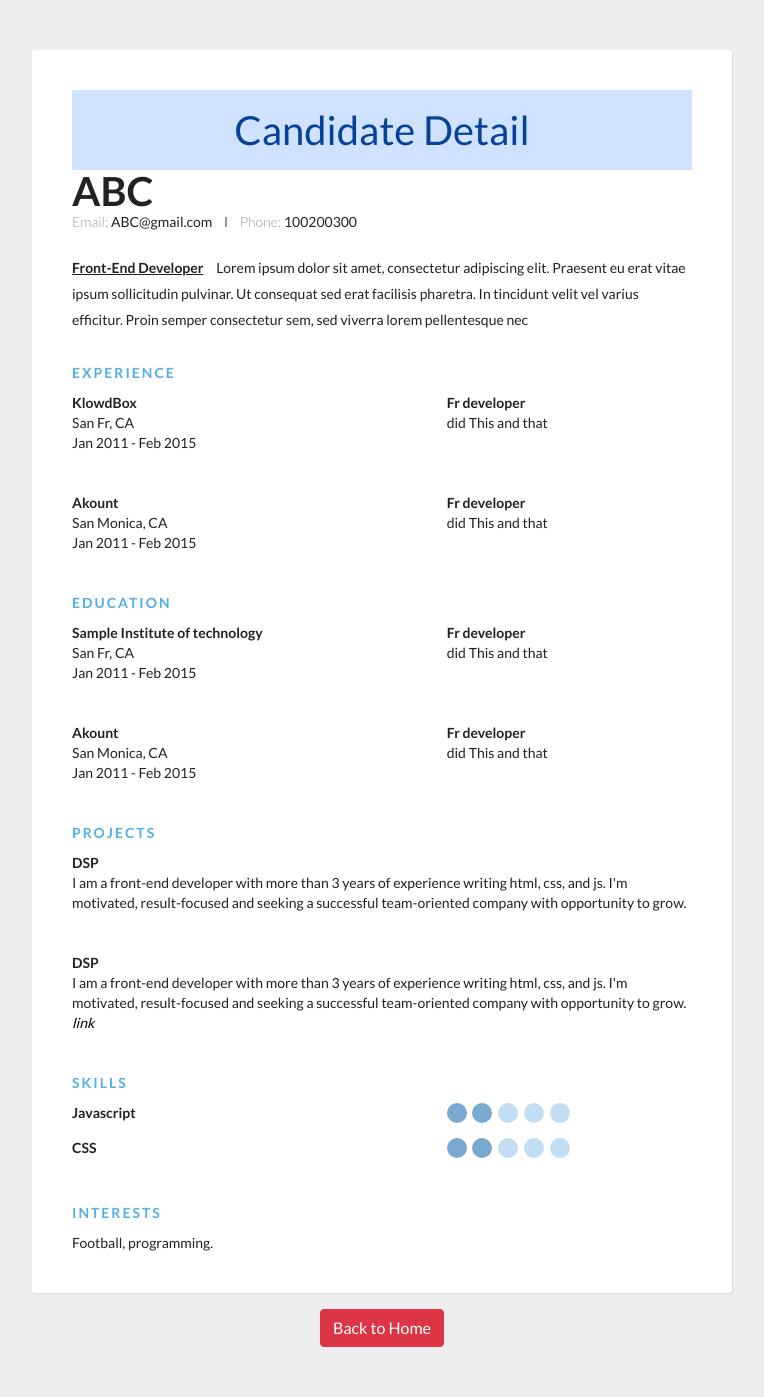
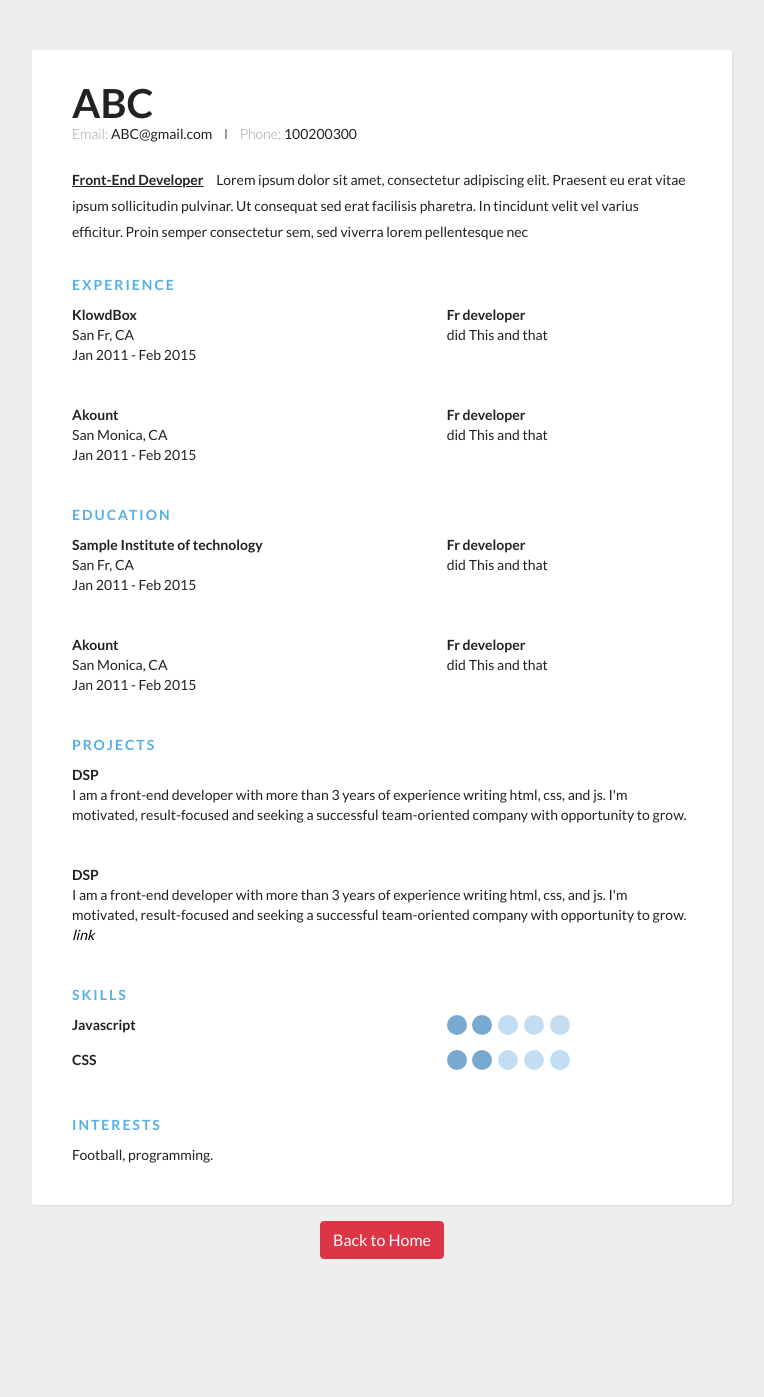
Before and after one commit to Sarveshdhumal/ResumeBuilder, a Django app: page /12 in a window 1280 px wide. Shown: the whole page, without its empty margins (258-1022 px from the left). After the commit the page ends 1259 px from the top, so only its background shows below. Run offline with Django 3.2, Linux system fonts and the light colour scheme; data comes from the database, SQL or seed files in the repository; both versions use the stored data as it was after the commit; some libraries are stand-ins or nearby versions.

Commit message:
[commit2]

```diff
--- a/myapp/templates/myapp/candidate.html
+++ b/myapp/templates/myapp/candidate.html
@@ -1,21 +1,22 @@
 <!DOCTYPE html>
 {% load myfilter %}
+{% load static %}
 <html lang="en">
 <head>
-
  <meta charset="UTF-8">
  <meta http-equiv="X-UA-Compatible" content="IE=edge">
  <meta name="viewport" content="width=device-width, initial-scale=1.0">
   <link href="https://cdn.jsdelivr.net/npm/bootstrap@5.0.0-beta2/dist/css/bootstrap.min.css" rel="stylesheet" integrity="sha384-BmbxuPwQa2lc/FVzBcNJ7UAyJxM6wuqIj61tLrc4wSX0szH/Ev+nYRRuWlolflfl" crossorigin="anonymous">
   <link href='https://fonts.googleapis.com/css?family=Lato:400,300,700' rel='stylesheet' type='text/css'>
+  <link rel="stylesheet" href="//code.jquery.com/ui/1.12.1/themes/base/jquery-ui.css">
+  <link rel="stylesheet" href="{% static 'style.css' %}" type="text/css" media="screen">
+  <title>Candidate</title>
 
-  <title>Candidate</title>
-  <link rel="stylesheet" href="./styles.css">
 </head>
 
 <body>
   <div class="container">
-   <h1 class="alert-primary text-center p-3">Candidate Detail</h1>
+
    <div class="header">
     <div class="full-name">
       <span class="name">{{candidate.name}}</span>
--- a/myapp/templates/myapp/home.html
+++ b/myapp/templates/myapp/home.html
@@ -7,7 +7,7 @@
  <meta name="viewport" content="width=device-width, initial-scale=1.0">
  <link href="https://cdn.jsdelivr.net/npm/bootstrap@5.0.0-beta2/dist/css/bootstrap.min.css" rel="stylesheet" integrity="sha384-BmbxuPwQa2lc/FVzBcNJ7UAyJxM6wuqIj61tLrc4wSX0szH/Ev+nYRRuWlolflfl" crossorigin="anonymous">
  <link rel="stylesheet" href="//code.jquery.com/ui/1.12.1/themes/base/jquery-ui.css">
- <link rel="stylesheet" href="{% static 'myapp/css/style.css' %}">
+ <!-- <link rel="stylesheet" href="{% static 'style.css' %}"> -->
  <title>Resume Uploader</title>
 </head>
 <body>
```
Also changed, not shown: db.sqlite3, myapp/static/style.css (renamed from myapp/templates/myapp/styles.css).
